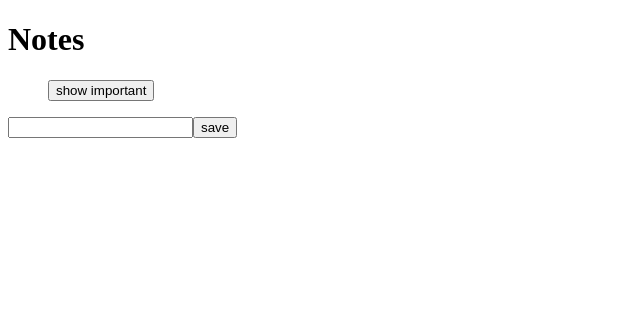
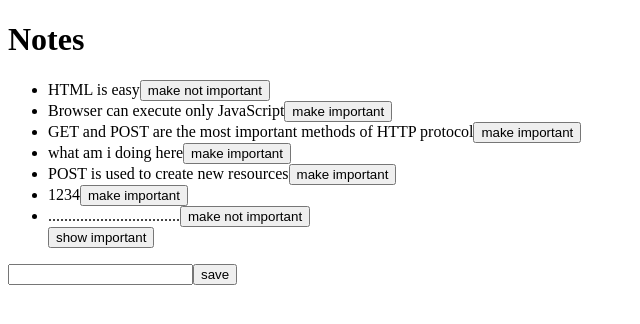
Before and after one commit to pirateIV/FullStack-Open-Submisson-Exercises, a React (Vite) app in the folder part2/phonebook/: page / in a window 1280 px wide. Shown: the top 324 px of the page, without its empty margins (0-640 px from the left). Built offline with nearby package versions, Linux system fonts and the light colour scheme; data requests are answered from the project's data file.

Commit message:
working on part2: altering data in the server

```diff
--- a/part2/phonebook/db.json
+++ b/part2/phonebook/db.json
@@ -13,7 +13,27 @@
     {
       "id": 3,
       "content": "GET and POST are the most important methods of HTTP protocol",
-      "important": true
+      "important": false
+    },
+    {
+      "id": 4,
+      "important": false,
+      "content": "what am i doing here"
+    },
+    {
+      "id": 5,
+      "important": false,
+      "content": "POST is used to create new resources"
+    },
+    {
+      "id": 6,
+      "important": false,
+      "content": "1234"
+    },
+    {
+      "id": 7,
+      "important": true,
+      "content": "................................."
     }
   ]
 }
--- a/part2/phonebook/src/Appp.jsx
+++ b/part2/phonebook/src/Appp.jsx
@@ -1,19 +1,23 @@
-import { useState } from 'react';
+import { useEffect, useState } from 'react';
 import axios from 'axios';
 import Note from './components/Note';
+import noteService from './services/notes';
 
 const Appp = props => {
-  console.log(props);
   const [notes, setNotes] = useState([]);
   const [newNote, setNewNote] = useState('');
   const [showAll, setShowAll] = useState(true);
+
+  useEffect(() => {
+    noteService.getAll().then(initialRes => setNotes(initialRes));
+  }, []);
 
   const handleNoteChange = e => {
     setNewNote(e.target.value);
   };
 
   const notesToShow = showAll ? notes : notes.filter(note => note.important);
-  console.log(notesToShow);
+  // console.log(notesToShow);
   const addNote = e => {
     e.preventDefault();
 
@@ -22,22 +26,29 @@ const Appp = props => {
       important: Math.random() < 0.5,
       content: newNote,
     };
+
+    noteService.create(noteObject).then(({ data }) => {
+      setNotes(notes.concat(data));
+      setNewNote('');
+    });
+
     setNotes(notes.concat(noteObject));
-    console.log(noteObject);
     setNewNote('');
   };
 
   const toggleImportanceOf = id => {
-    const url = `http://localhost:3001/notes/${id}`;
+    const url = `http://localhost:3000/notes/${id}`;
     const note = notes.find(n => n.id === id);
-    const changedNote = { ...notes, important: !note.important };
 
-    axios.put(url, changedNote).then(response => {
-      setNotes(notes.map(n => (n.id !== id ? n : response.data)));
-    });
+    const changeNote = { ...note, important: !note.important };
+
+    noteService.update(id, changeNote).then(updatedNote => {
+      setNotes(notes.map(n => n.id !== id ? n : updatedNote))
+    })
   };
 
-  console.log(showAll);
+  // console.log('');
+  // console.log(showAll);
   return (
     <div>
       <h1>Notes</h1>
--- a/part2/phonebook/src/components/Note.jsx
+++ b/part2/phonebook/src/components/Note.jsx
@@ -1,7 +1,11 @@
-const Note = ({ note }) => {
+const Note = ({ note, toggleImportanceOf }) => {
+  const label = note.important ? 'make not important' : 'make important';
   return (
-    <li>{note.content}</li>
-  )
-}
+    <li>
+      {note.content}
+      <button onClick={toggleImportanceOf}>{label}</button>
+    </li>
+  );
+};
 
-export default Note
+export default Note;
--- /dev/null
+++ b/part2/phonebook/src/services/notes.js
@@ -0,0 +1,19 @@
+import axios from 'axios';
+const baseUrl = 'http://localhost:3000/notes';
+
+const getAll = () => {
+  const request = axios.get(baseUrl);
+  return request.then(reponse => reponse.data);
+};
+
+const create = newObject => {
+  const request = axios.post(newObject);
+  return request.then(reponse => reponse.data);
+};
+
+const update = (id, newObject) => {
+  const request = axios.put(`${baseUrl}/${id}`, newObject);
+  return request.then(response => response.data);
+};
+
+export default { getAll, create, update };
```
Also changed, not shown: part2/phonebook/src/App.jsx (+3 -7 lines).
